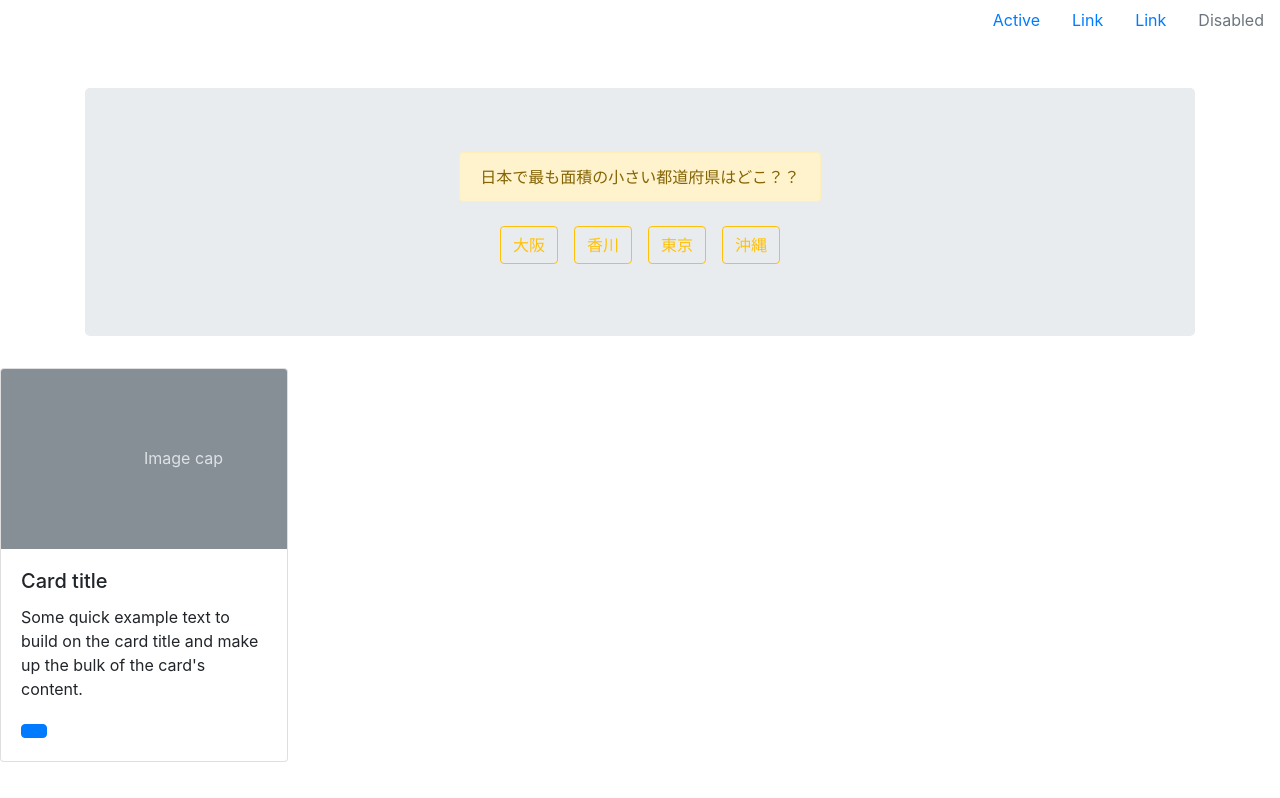
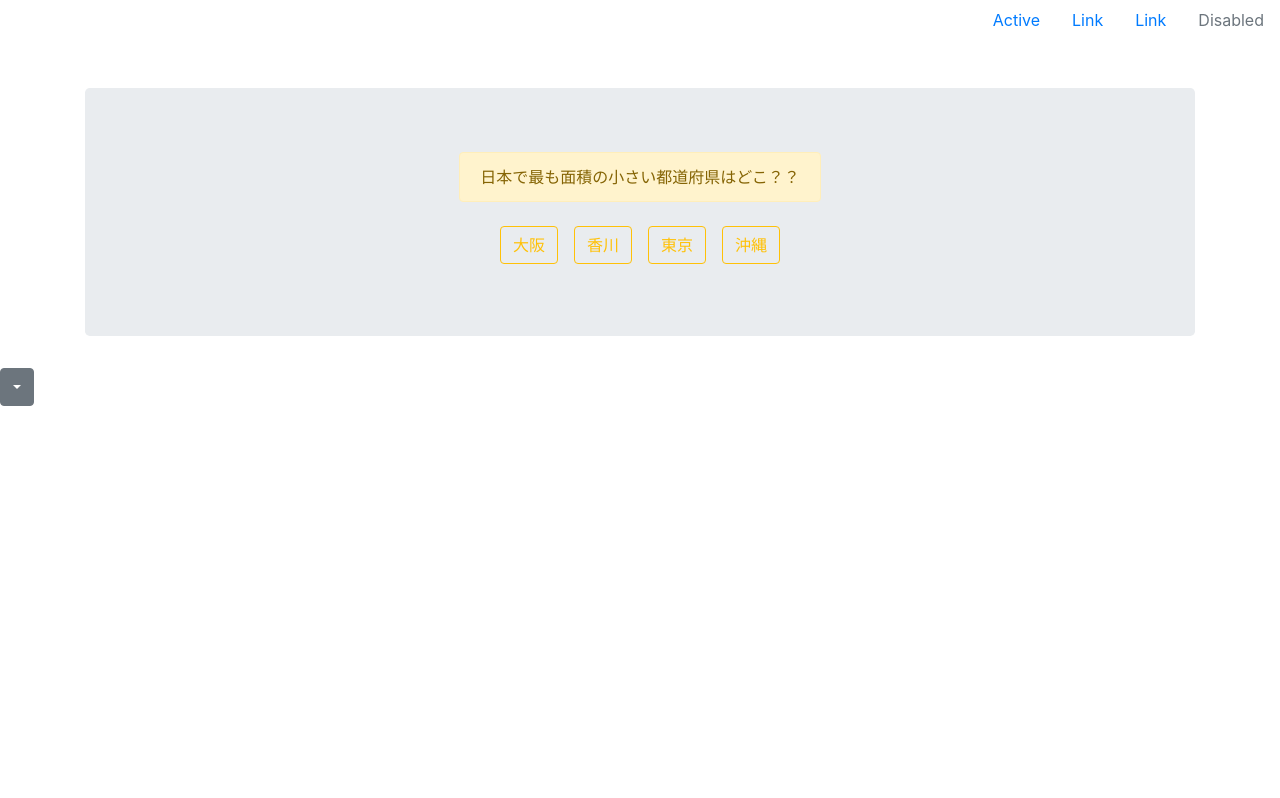
Before and after one commit to nakashimaiori/practice_javascript, a plain HTML site: page index.html in a window 1280 px wide. Drawn offline with nearby package versions, Linux system fonts and the light colour scheme.

Commit message:
[Fix]dropdownbutton

```diff
--- a/index.html
+++ b/index.html
@@ -61,12 +61,16 @@
     </div>
   </div>
 
-<div class="card" style="width: 18rem;">
-  <svg class="bd-placeholder-img card-img-top" width="100%" height="180" xmlns="http://www.w3.org/2000/svg" preserveAspectRatio="xMidYMid slice" focusable="false" role="img" aria-label="Placeholder: Image cap"><title>Placeholder</title><rect fill="#868e96" width="100%" height="100%"/><text fill="#dee2e6" dy=".3em" x="50%" y="50%">Image cap</text></svg>
-  <div class="card-body">
-    <h5 class="card-title">Card title</h5>
-    <p class="card-text">Some quick example text to build on the card title and make up the bulk of the card's content.</p>
-    <a href="#" class="btn btn-primary">Go somewhere</a>
+
+
+<div class="dropdown">
+  <button class="btn btn-secondary dropdown-toggle" type="button" id="dropdownMenuButton" data-toggle="dropdown" aria-haspopup="true" aria-expanded="false">
+    Dropdown button
+  </button>
+  <div class="dropdown-menu" aria-labelledby="dropdownMenuButton">
+    <a class="dropdown-item" href="#">Action</a>
+    <a class="dropdown-item" href="#">Another action</a>
+    <a class="dropdown-item" href="#">Something else here</a>
   </div>
 </div>
 
```
